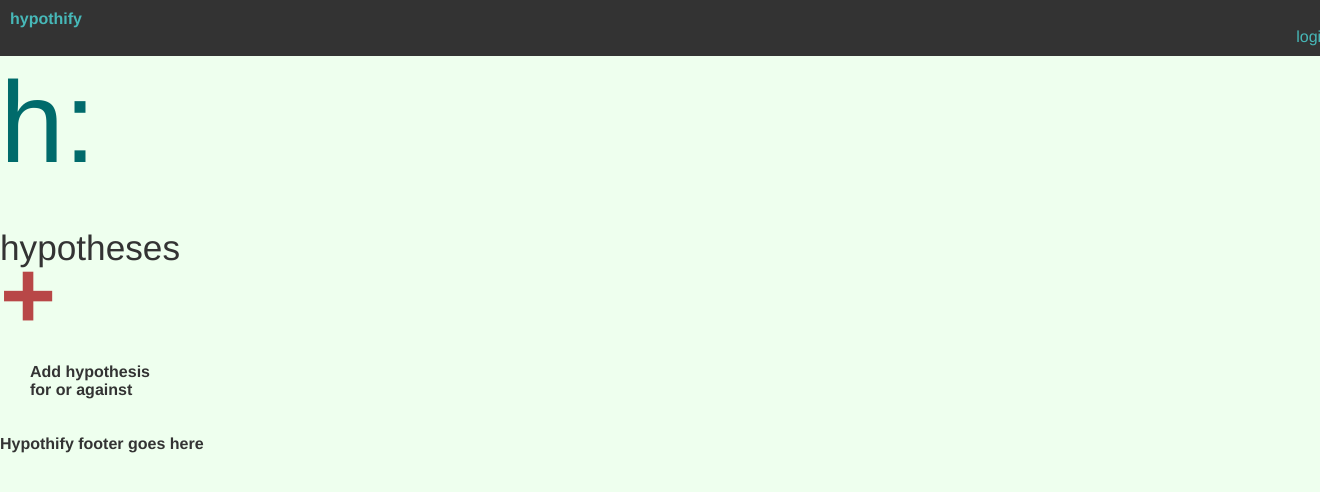
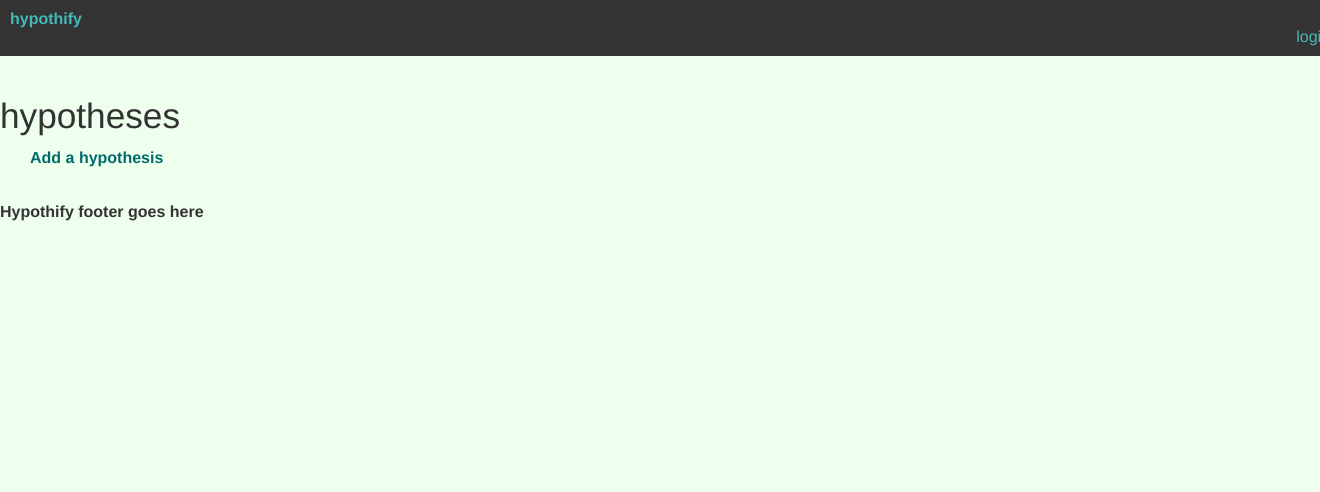
Before and after one commit to martwine/Hypothify, a Django app: template hypotheses/templates/hypotheses/hypothesis_list.html in a window 1320 px wide; the page is wider, and only the part inside the window is pictured. Shown: the top 492 px of that part. Run offline with Django 3.2, Linux system fonts and the light colour scheme; the template is opened without the code that fills it, so the values that code supplies are empty; some libraries are stand-ins or nearby versions.

Commit message:
improve home list

```diff
--- a/hypotheses/templates/hypotheses/hypothesis_list.html
+++ b/hypotheses/templates/hypotheses/hypothesis_list.html
@@ -6,9 +6,9 @@
 <div class="grid_10" id="list">
     <ul>
         {% for h in object_list %}
-        <li><h2><a href="{{h.get_absolute_url}}">{{h}}</a></li>
+        <li><h3><a href="{{h.get_absolute_url}}">{{h}}</a></h3></li>
 	    <li>proposed by {{h.proposer}}</li>
-	    <li>comments(<a href="{{h.get_absolute_url}}#disqus_thread" data-disqus-identifier="{{h.get_disqus_id}}">sdsdsdsd</a>)
+	    <li>(<a href="{{h.get_absolute_url}}#disqus_thread" data-disqus-identifier="{{h.get_disqus_id}}">sdsdsdsd</a>)
         {% endfor %}
     </ul>
 </div>
--- a/templates/base_home.html
+++ b/templates/base_home.html
@@ -2,11 +2,9 @@
 {% block title%}{{block.super}}: home{% endblock %}
 
 {% block pagecontent %}
-	<h1 class="grid_2">h:</h1>
-	<h2 class="grid_10">hypotheses</h2>
+	<h2 class="grid_11 prefix_1">hypotheses</h2>
 	<div id="actionbox" class="grid_4 omega">
-		<p id="bigplus" class="grid_1 alpha">+</p>
-		<p id="actiontext" class="grid_3 omega"><span>Add hypothesis <br /> for or against</span></p>
+		<p id="actiontext"><a href="{{urlbase}}hypothesis/add/">Add a hypothesis </a></p>
 	</div>
 	<div class="clear"></div>
 	{% block hypothesis_list%}
```
